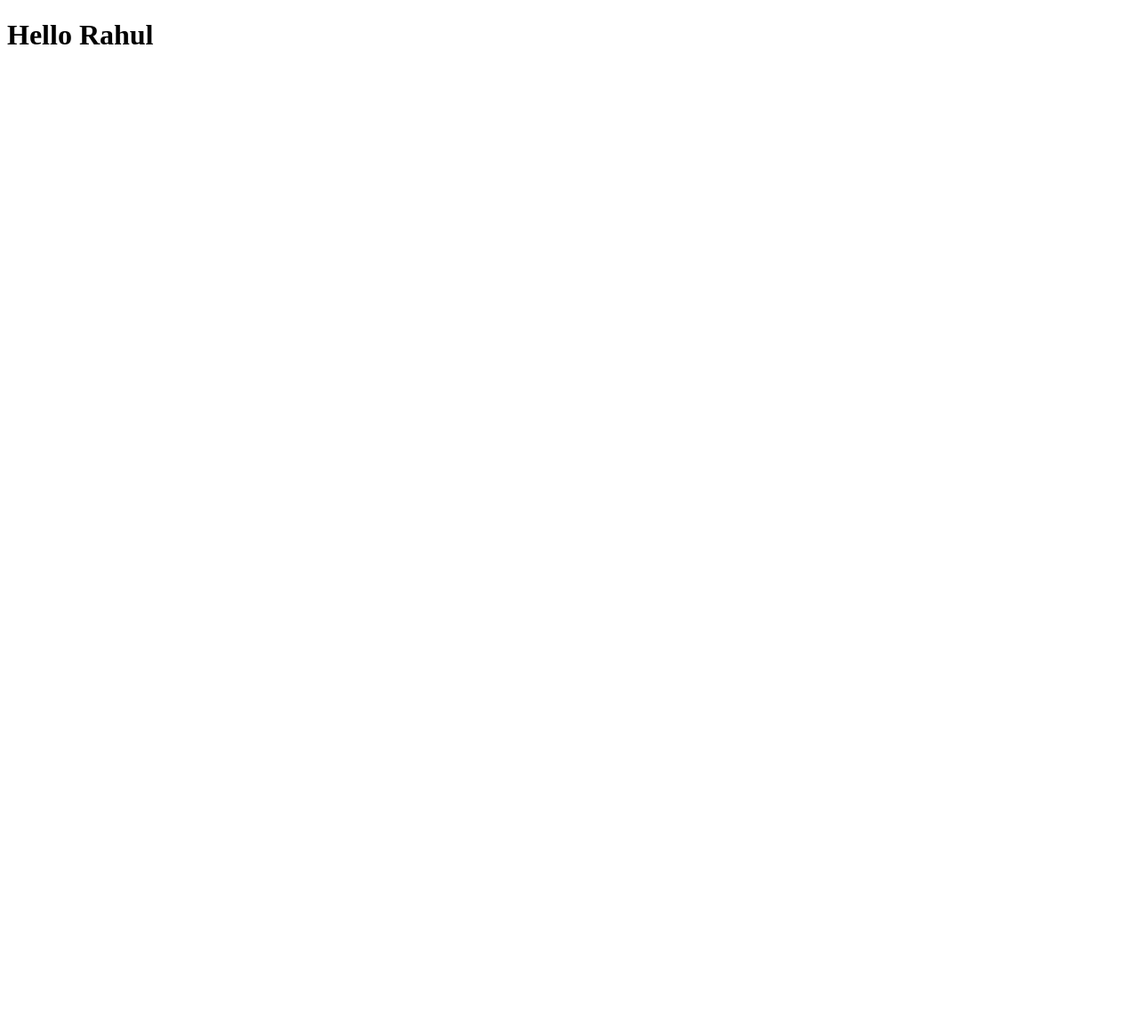
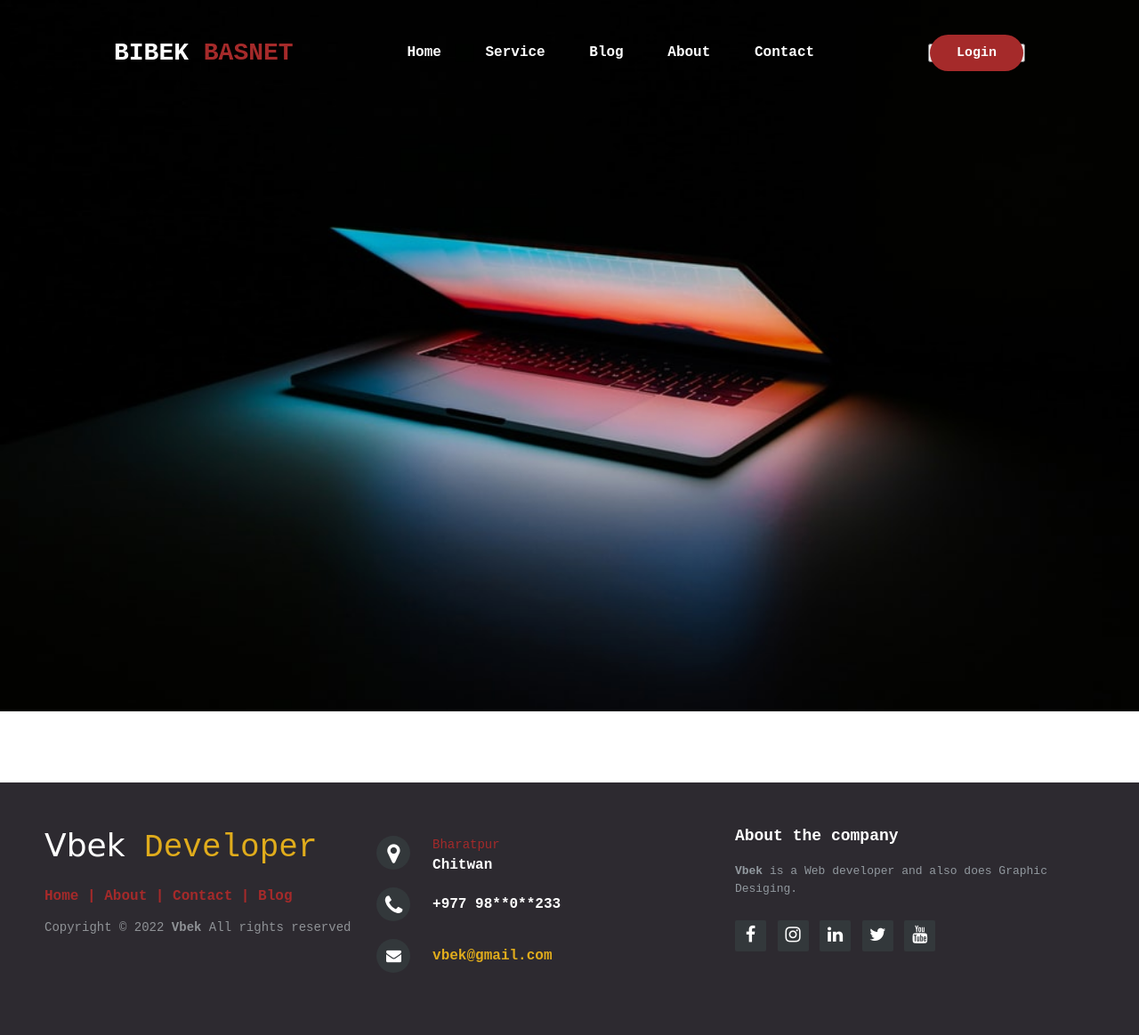
Before and after one commit to VbekBasnet/internship, a plain HTML site: page inern1/index.html in a window 1280 px wide. Shown: the whole page at 89% size. Before the commit the page ends 800 px from the top, so only its background shows below. Drawn offline with Linux system fonts and the light colour scheme.

Commit message:
third commmit

```diff
--- /dev/null
+++ b/inern1/css/footer.css
@@ -0,0 +1,180 @@
+*{
+    margin: 0;
+    padding: 0;
+    font-family: 'Courier New', Courier, monospace;
+}
+
+
+footer {
+    position: fixed;
+    bottom: 0;
+}
+
+@media (max-height:800px) {
+    footer {
+        position: static;
+    }
+    header {
+        padding-top: 40px;
+    }
+}
+
+.footer-distributed {
+    background-color: #2d2a30;
+    box-sizing: border-box;
+    width: 100%;
+    text-align: left;
+    font: bold 16px sans-serif;
+    padding: 50px 50px 60px 50px;
+    margin-top: 80px;
+}
+
+.footer-distributed .footer-left, .footer-distributed .footer-center, .footer-distributed .footer-right {
+    display: inline-block;
+    vertical-align: top;
+}
+
+
+
+.footer-distributed .footer-left {
+    width: 30%;
+}
+
+.footer-distributed h3 {
+    color: #ffffff;
+    font: normal 36px 'Cookie', cursive;
+    margin: 0;
+}
+
+
+.footer-distributed h3 span {
+    color: #e0ac1c;
+}
+
+
+
+.footer-distributed .footer-links {
+    color: brown;
+    margin: 20px 0 12px;
+}
+
+.footer-distributed .footer-links a {
+    display: inline-block;
+    line-height: 1.8;
+    text-decoration: none;
+    color: inherit;
+}
+.footer-distributed .footer-links:hover{
+    color: brown;
+}
+
+.footer-distributed .footer-company-name {
+    color: #8f9296;
+    font-size: 14px;
+    font-weight: normal;
+    margin: 0;
+}
+
+
+
+.footer-distributed .footer-center {
+    width: 35%;
+}
+
+.footer-distributed .footer-center i {
+    background-color: #33383b;
+    color: #ffffff;
+    font-size: 25px;
+    width: 38px;
+    height: 38px;
+    border-radius: 50%;
+    text-align: center;
+    line-height: 42px;
+    margin: 10px 15px;
+    vertical-align: middle;
+}
+
+.footer-distributed .footer-center i.fa-envelope {
+    font-size: 17px;
+    line-height: 38px;
+}
+
+.footer-distributed .footer-center p {
+    display: inline-block;
+    color: #ffffff;
+    vertical-align: middle;
+    margin: 0;
+}
+
+.footer-distributed .footer-center p span {
+    display: block;
+    font-weight: normal;
+    font-size: 14px;
+    line-height: 2;
+}
+
+.footer-distributed .footer-center p a {
+    color: #e0ac1c;
+    text-decoration: none;
+    ;
+}
+
+
+
+.footer-distributed .footer-right {
+    width: 30%;
+}
+
+.footer-distributed .footer-company-about {
+    line-height: 20px;
+    color: #92999f;
+    font-size: 13px;
+    font-weight: normal;
+    margin: 0;
+}
+
+.footer-distributed .footer-company-about span {
+    display: block;
+    color: #ffffff;
+    font-size: 18px;
+    font-weight: bold;
+    margin-bottom: 20px;
+}
+
+.footer-distributed .footer-icons {
+    margin-top: 25px;
+}
+
+.footer-distributed .footer-icons a {
+    display: inline-block;
+    width: 35px;
+    height: 35px;
+    cursor: pointer;
+    background-color: #33383b;
+    border-radius: 2px;
+    font-size: 20px;
+    color: #ffffff;
+    text-align: center;
+    line-height: 35px;
+    margin-right: 3px;
+    margin-bottom: 5px;
+}
+
+.footer-distributed .footer-icons a:hover {
+    background-color: #3F71EA;
+}
+
+.footer-links a:hover {
+    color: #3F71EA;
+}
+
+@media (max-width: 880px) {
+    .footer-distributed .footer-left, .footer-distributed .footer-center, .footer-distributed .footer-right {
+        display: block;
+        width: 100%;
+        margin-bottom: 40px;
+        text-align: center;
+    }
+    .footer-distributed .footer-center i {
+        margin-left: 0;
+    }
--- a/inern1/index.html
+++ b/inern1/index.html
@@ -4,9 +4,74 @@
     <meta charset="UTF-8">
     <meta http-equiv="X-UA-Compatible" content="IE=edge">
     <meta name="viewport" content="width=device-width, initial-scale=1.0">
-    <title>Document</title>
+    <title>Portfolio </title>
+    <link rel="stylesheet" href="main.css">
+    <link rel="stylesheet" href="./css/footer.css">
+    <link rel="stylesheet" href="https://cdnjs.cloudflare.com/ajax/libs/font-awesome/4.7.0/css/font-awesome.min.css">
 </head>
 <body>
-   <h1>Hello Rahul </h1>
+  <div class="bg">
+    <nav>
+      <h2 class="logo">BIBEK<span> BASNET</span></h2>
+      <ul>
+        <li><a href="#">Home</a></li>
+        <li><a href="#">Service</a></li>
+        <li><a href="#">Blog</a></li>
+        <li><a href="#">About</a></li>
+        <li><a href="#">Contact</a></li>
+      </ul>
+      <button type="button"><a href="login.html">Login</a></button>
+    </nav>
+  </div>
+
+  <footer class="footer-distributed">
+
+    <div class="footer-left">
+        <h3>Vbek<span> Developer</span></h3>
+
+        <p class="footer-links">
+            <a href="#">Home</a>
+            |
+            <a href="#">About</a>
+            |
+            <a href="#">Contact</a>
+            |
+            <a href="#">Blog</a>
+        </p>
+
+        <p class="footer-company-name">Copyright © 2022 <strong>Vbek</strong> All rights reserved</p>
+    </div>
+
+    <div class="footer-center">
+        <div>
+            <i class="fa fa-map-marker"></i>
+            <p><span>Bharatpur</span>
+                Chitwan</p>
+        </div>
+
+        <div>
+            <i class="fa fa-phone"></i>
+            <p>+977 98**0**233</p>
+        </div>
+        <div>
+            <i class="fa fa-envelope"></i>
+            <p><a href="#">vbek@gmail.com</a></p>
+        </div>
+    </div>
+    <div class="footer-right">
+        <p class="footer-company-about">
+            <span>About the company</span>
+            <strong>Vbek</strong> is a Web developer and also does Graphic Desiging.
+        </p>
+        <div class="footer-icons">
+            <a href="#"><i class="fa fa-facebook"></i></a>
+            <a href="#"><i class="fa fa-instagram"></i></a>
+            <a href="#"><i class="fa fa-linkedin"></i></a>
+            <a href="#"><i class="fa fa-twitter"></i></a>
+            <a href="#"><i class="fa fa-youtube"></i></a>
+        </div>
+    </div>
+</footer>
+
 </body>
 </html>
--- /dev/null
+++ b/inern1/main.css
@@ -0,0 +1,128 @@
+*{
+    margin: 0;
+    padding: 0;
+    font-family: 'Courier New', Courier, monospace;
+}
+.bg{
+    height: 100vh;
+    width: 100%;
+  background-image: url(../img/bg.jpg);
+  background-size: cover;
+  background-position: center;
+  }
+
+nav{
+    display: flex;
+    align-items: center;
+    justify-content: space-between;
+    padding-top: 40px;
+    padding-left: 10%;
+    padding-right: 10%;
+  }
+  .logo{
+    color: white;
+    font-size: 28px;
+  }
+span{
+    color: brown;
+}
+nav ul li{
+    list-style-type: none;
+    display: inline-block;
+    padding: 10px 20px;
+}
+nav ul li a{
+    color: white;
+    text-decoration: none;
+    font-weight: bold;
+
+}
+nav ul li a:hover{
+    color: brown;
+    transition: .3s;
+}
+button a{
+    background: brown;
+    border: none;
+    padding: 12px 30px;
+    border-radius:40px;
+    color: white;
+    font-weight: bold;
+    font-size: 15px;
+    transition: .4s;
+    text-decoration: none;
+}
+button a:hover{
+    transform: scale(1.3);
+}
+.loginbg{
+    height: 100vh;
+    width: 100%;
+  background-image: url(../img/login.jpg);
+  background-size: cover;
+  background-position: center;
+
+
+}
+.loginbox{
+    width: 320px;
+    height: 420px;
+    background-color: black;
+    color: white;
+    top: 50%;
+    left: 50%;
+    position: absolute;
+    transform: translate(-50%,-50%);
+    box-sizing: border-box;
+    padding: 70px 30px;
+}
+.loginbox h1{
+    margin: 0;
+    padding: 0 0 20px;
+    text-align: center;
+    font-size: 22px;
+}
+.loginbox p{
+    margin: 0;
+    padding: 0;
+    font-weight: bold;
+
+}
+.loginbox input{
+    width: 100%;
+    margin-bottom: 20px;
+
+}
+.loginbox input[type="text"],input[type="password"]{
+    border: none;
+    border-bottom: 1px solid #fff;
+    background: transparent;
+    outline: none;
+    height: 40px;
+    color: #fff;
+    font-size: 16px;
+
+}
+.loginbox input[type="submit"]{
+    border: none;
+    outline: none;
+    height: 40px;
+    background:brown;
+    color: #fff;
+    font-size: 18px;
+    border-radius: 20px;
+}
+.loginbox input[type="submit"]:hover{
+    cursor: pointer;
+    background:#fff;
+    color: #000;
+}
+.loginbox a{
+    text-decoration: none;
+    font-size: 12px;
+    line-height: 20px;
+    color: darkgray;
+}
+.loginbox a:hover{
+    color: #fff;
+}
```
Also changed, not shown: inern1/login.html (added, +28 -0 lines), img/bg-DESKTOP-7BR60HA.jpg (added), img/bg.jpg (added), img/login.jpg (added), img/nav-logo.png (added).
